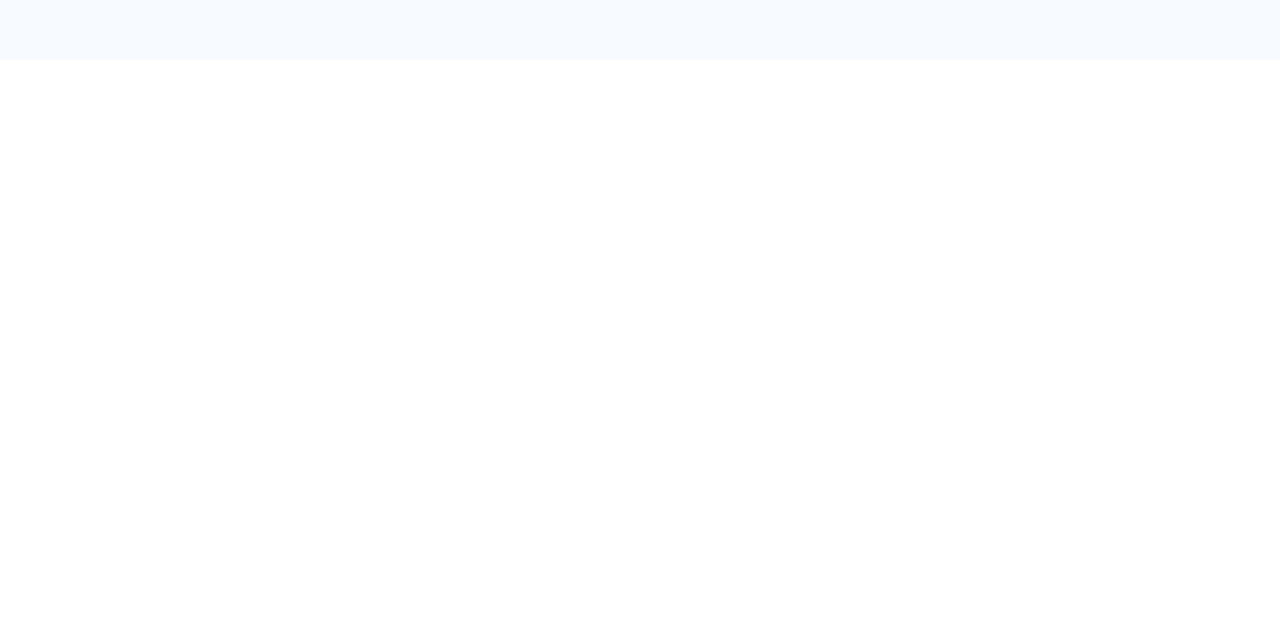
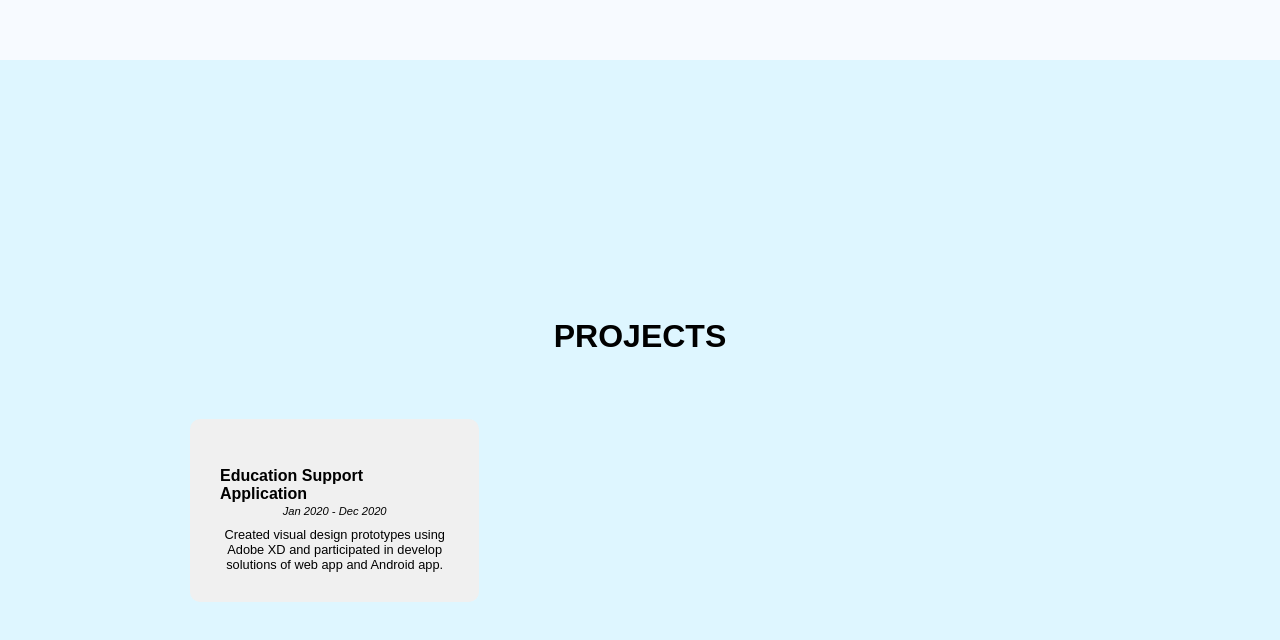
Before and after one commit to JiseonSeong/JiseonWebsite, a React (Create React App) app: page / in a window 1280 px wide. Shown: the part 2530-3170 px from the top of the page. Before the commit the page ends 2590 px from the top, so only its background shows below. Built offline with nearby package versions, Linux system fonts and the light colour scheme.

Commit message:
create projects with card

```diff
--- a/src/Pages/index.js
+++ b/src/Pages/index.js
@@ -3,6 +3,7 @@ import Sidebar from "../components/Sidebar";
 import Navbar from "../components/Navbar";
 import HeroSection from "../components/HeroSection";
 import AboutSection from "../components/AboutSection";
+import ProjectsSection from "../components/ProjectsSection";
 import { dataObjOne, dataObjTwo } from "../components/AboutSection/Data";
 
 const Home = () => {
@@ -19,6 +20,7 @@ const Home = () => {
       <HeroSection />
       <AboutSection {...dataObjOne} />
       <AboutSection {...dataObjTwo} />
+      <ProjectsSection />
     </>
   );
 };
--- a/src/components/AboutSection/AboutElements.js
+++ b/src/components/AboutSection/AboutElements.js
@@ -1,6 +1,6 @@
 import styled from "styled-components";
 
-export const AboutContainor = styled.div`
+export const AboutContainer = styled.div`
   color: red;
   background: ${({ bgColor }) => (bgColor ? "#f7faff" : "#f5f5f5")};
 
--- a/src/components/AboutSection/index.js
+++ b/src/components/AboutSection/index.js
@@ -1,7 +1,7 @@
 import React from "react";
 
 import {
-  AboutContainor,
+  AboutContainer,
   AboutWrapper,
   AboutRow,
   Column1,
@@ -26,7 +26,7 @@ const AboutSection = (
 ) => {
   return (
     <>
-      <AboutContainor bgColor={bgColor} id={id}>
+      <AboutContainer bgColor={bgColor} id={id}>
         <AboutWrapper>
           <AboutRow imgStart={imgStart}>
             <Column1>
@@ -43,7 +43,7 @@ const AboutSection = (
             </Column2>
           </AboutRow>
         </AboutWrapper>
-      </AboutContainor>
+      </AboutContainer>
     </>
   );
 };
--- /dev/null
+++ b/src/components/ProjectsSection/ProjectsElements.js
@@ -0,0 +1,86 @@
+import styled from "styled-components";
+
+export const ProjectsContainer = styled.div`
+  height: 800px;
+  display: flex;
+  flex-direction: column;
+  justify-content: center;
+  align-items: center;
+  background: #def6ff;
+`;
+
+export const ProjectsH1 = styled.h1`
+  font-size: 2rem;
+  color: #000;
+  margin-bottom: 64px;
+
+  @media screen and (max-width: 480px) {
+    font-size: 2rem;
+  }
+`;
+
+export const ProjectsWrapper = styled.div`
+  max-width: 1000px;
+  margin: 0 auto;
+  display: grid;
+  grid-template-columns: 1fr 1fr 1fr;
+  align-items: center;
+  grid-gap: 16px;
+  padding: 0 50px;
+
+  @media screen and (max-width: 1000px) {
+    grid-template-columns: 1fr 1fr;
+  }
+
+  @media screen and (max-width: 768px) {
+    grid-template-columns: 1fr;
+    padding: 0 20px;
+  }
+`;
+
+export const ProjectsCard = styled.div`
+  background: #f0f0f0;
+  display: flex;
+  flex-direction: column;
+  justify-content: flex-start;
+  align-items: center;
+  border-radius: 10px;
+  max-height: 240px;
+  padding: 30px;
+  box-shadow: 0 1px 3px rgba(0, 0, 0, 0, 2);
+  transition: all 0.2s ease-in-out;
+
+  &:hover {
+    transform: scale(1.02);
+    transition: all 0.2s ease-in-ease-out;
+    cursor: pointer;
+  }
+`;
+
+export const ImgWrap = styled.div`
+  max-width: 250px;
+  height: 100%;
+`;
+
+export const ProjectsImg = styled.img`
+  width: 80%;
+  margin: 0 0 10px 0;
+  padding-right: 0;
+`;
+
+export const ProjectsH2 = styled.h2`
+  font-size: 1rem;
+  margin-bottom: 2px;
+`;
+
+export const ProjectsDate = styled.p`
+  font-size: 0.7rem;
+  margin-bottom: 10px;
+  text-align: center;
+  font-style: italic;
+`;
+
+export const ProjectsP = styled.p`
+  font-size: 0.8rem;
+  text-align: center;
+`;
--- /dev/null
+++ b/src/components/ProjectsSection/index.js
@@ -0,0 +1,36 @@
+import React from "react";
+
+import {
+  ProjectsContainer,
+  ProjectsH1,
+  ProjectsWrapper,
+  ProjectsCard,
+  ImgWrap,
+  ProjectsImg,
+  ProjectsH2,
+  ProjectsDate,
+  ProjectsP,
+} from "./ProjectsElements";
+
+const ProjectsSection = () => {
+  return (
+    <ProjectsContainer id="projects">
+      <ProjectsH1>PROJECTS</ProjectsH1>
+      <ProjectsWrapper>
+        <ProjectsCard>
+          <ImgWrap>
+            <ProjectsImg />
+          </ImgWrap>
+          <ProjectsH2>Education Support Application</ProjectsH2>
+          <ProjectsDate>Jan 2020 - Dec 2020</ProjectsDate>
+          <ProjectsP>
+            Created visual design prototypes using Adobe XD and participated in
+            develop solutions of web app and Android app.
+          </ProjectsP>
+        </ProjectsCard>
+      </ProjectsWrapper>
+    </ProjectsContainer>
+  );
+};
+
+export default ProjectsSection;
```
